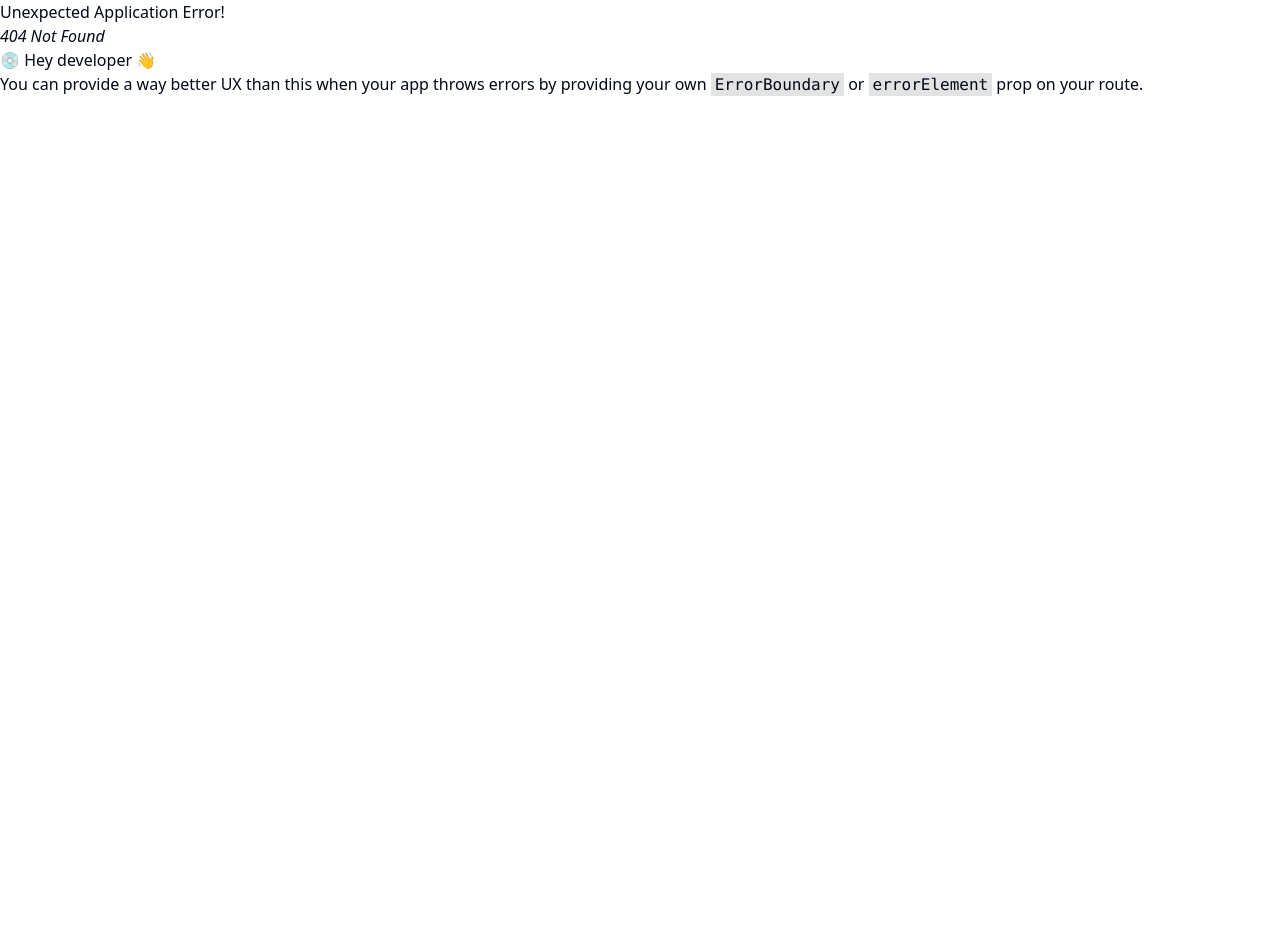
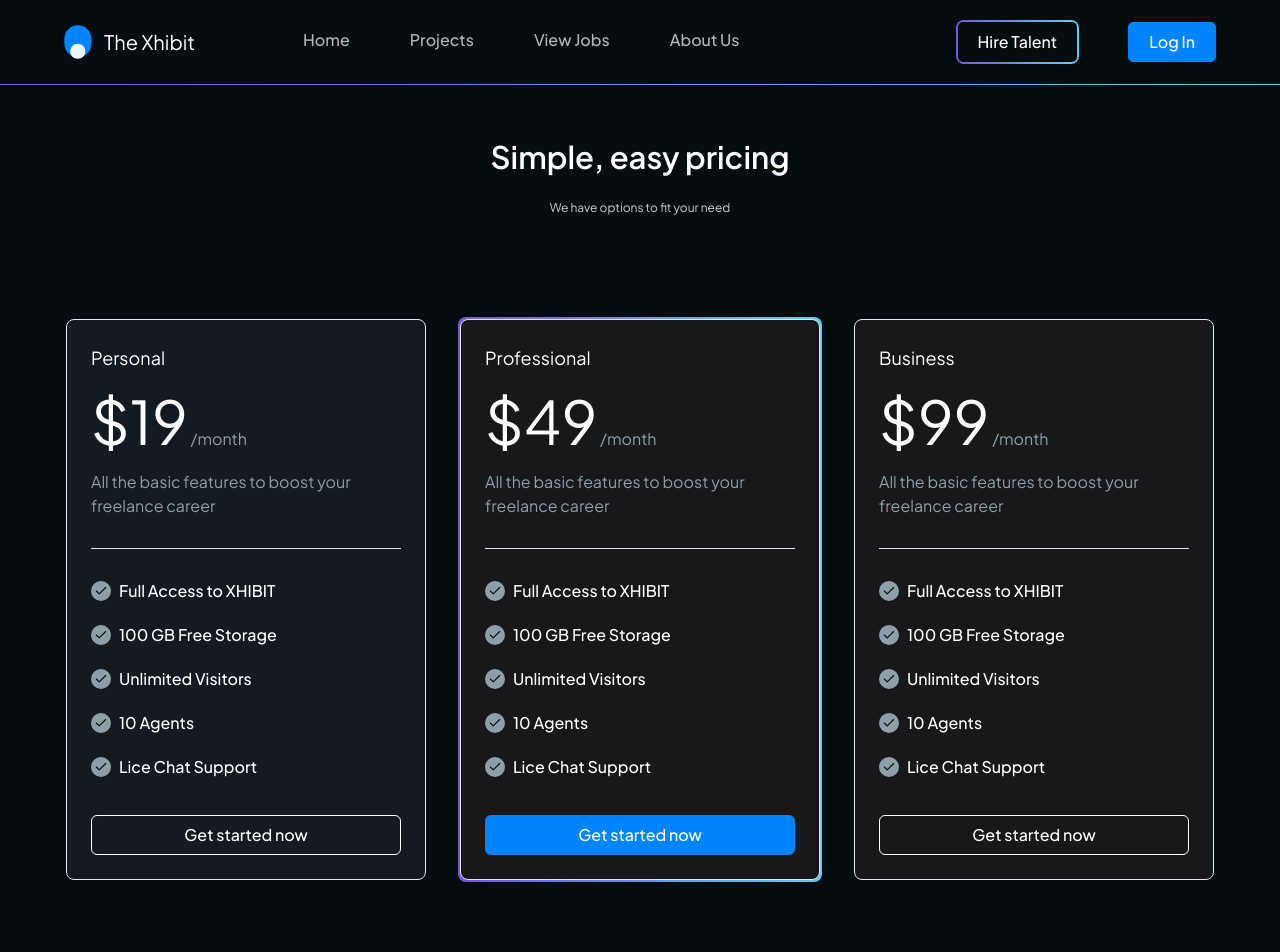
Before and after one commit to phealex/xhibit-social-ui, a React (Vite) app: page /pricing in a window 1280 px wide. Before the commit this address had no page. Shown: the top 952 px of the page. Before the commit the page ends 800 px from the top, so only its background shows below. Built offline with nearby package versions, Linux system fonts and the light colour scheme.

Commit message:
Pricing Ui added

```diff
--- a/src/App.tsx
+++ b/src/App.tsx
@@ -1,21 +1,31 @@
-import { Outlet, RouterProvider, createBrowserRouter } from 'react-router-dom';
-import './App.css'
-import { Footer, Navbar } from '@/components';
-import Home from './pages/home/Home';
-import Projects from './pages/projects/Projects';
-import Jobs from './pages/jobs/Jobs';
-import About from './pages/about/About';
-
-
+import {
+  Outlet,
+  RouterProvider,
+  createBrowserRouter,
+  useLocation,
+} from "react-router-dom";
+import "./App.css";
+import { Footer, Navbar } from "@/components";
+import Home from "./pages/home/Home";
+import Projects from "./pages/projects/Projects";
+import Jobs from "./pages/jobs/Jobs";
+import About from "./pages/about/About";
+import Pricing from "./pages/pricing/Pricing";
+import { useEffect } from "react";
 
 function App() {
   const HomeLayout = () => {
+    const path = useLocation().pathname;
+
+    useEffect(() => {
+      window.scrollTo(0, 0);
+    }, [path]);
     return (
       <div className="">
         <Navbar />
         <Outlet />
         <Footer />
-       </div>
+      </div>
     );
   };
 
@@ -39,7 +49,11 @@ function App() {
         {
           path: "/about",
           element: <About />,
-        }
+        },
+        {
+          path: "/pricing",
+          element: <Pricing />,
+        },
       ],
     },
   ]);
@@ -47,4 +61,4 @@ function App() {
   return <RouterProvider router={router} />;
 }
 
-export default App
+export default App;
--- a/src/constants/index.ts
+++ b/src/constants/index.ts
@@ -624,7 +624,7 @@ export const PricingData: {
       "10 Agents",
       "Lice Chat Support",
     ],
-    bgColor: "[#323C45]/30",
+    bgColor: "rgba(50, 60, 69, 0.30",
     hasBorder: false
   },
   {
@@ -638,7 +638,7 @@ export const PricingData: {
       "10 Agents",
       "Lice Chat Support",
     ],
-    bgColor: "[#18181B]",
+    bgColor: "#18181B",
     hasBorder: true
   },
   {
@@ -652,7 +652,7 @@ export const PricingData: {
       "10 Agents",
       "Lice Chat Support",
     ],
-    bgColor: "[#18181B]",
+    bgColor: "#18181B",
     hasBorder: false
   },
 ]
--- a/src/pages/pricing/Pricing.tsx
+++ b/src/pages/pricing/Pricing.tsx
@@ -1,8 +1,9 @@
-import { Button } from '@/components/ui/button'
-import { Card, CardContent } from '@/components/ui/card'
-import { PricingData } from '@/constants'
-import { CheckIcon } from 'lucide-react'
-import { FC } from 'react'
+import { Button } from "@/components/ui/button";
+import { Card, CardContent } from "@/components/ui/card";
+import { Separator } from "@/components/ui/separator";
+import { PricingData } from "@/constants";
+import { CheckIcon } from "lucide-react";
+import { FC } from "react";
 
 const Pricing: FC = () => {
   return (
@@ -16,15 +17,17 @@ const Pricing: FC = () => {
             We have options to fit your need
           </p>
         </div>
-            <div className="flex flex-col gap-[30px]">
-                {
-                    PricingData.map((data, index) => (
+        <div className="flex flex-col gap-[30px] lg:flex-row">
+          {PricingData.map((data, index) => (
             <div key={index} className="relative p-0.5">
+              {data.hasBorder && (
                 <div className="absolute inset-0 bg-gradient-to-r from-home_border_gradient_color_1 to-home_border_gradient_color_2  rounded-lg"></div>
+              )}
 
-
-                        <Card className={`bg-${data.bgColor} relative`} >
-                            <CardContent className={`flex flex-col gap-[30px] `}>
+              <Card style={{ backgroundColor: data.bgColor}} className={` relative w-full `}>
+                <CardContent
+                  className={`flex flex-col gap-[30px] !p-6  w-full `}
+                >
                   <div className="flex flex-col gap-4">
                     <p className="text-[18px] font-Jakarta font-normal text-white leading-7 ">
                       {data.title}
@@ -39,37 +42,39 @@ const Pricing: FC = () => {
                       {data.desc}
                     </p>
                   </div>
-                                <div className=""></div>
+                  <Separator orientation="horizontal" />
                   <div className="flex flex-col gap-9">
                     <div className="flex flex-col gap-5">
-                                        {
-                                            data.features.map((feature, index) => (
+                      {data.features.map((feature, index) => (
                         <div key={index} className="flex gap-2 items-center">
-                                                  <CheckIcon size={20} className=' text-home_gradient p-3 bg-[#8E9FAA] rounded-full' />
+                          <CheckIcon
+                            size={20}
+                            className=" text-home_gradient p-[3px] bg-[#8E9FAA] rounded-full"
+                          />
                           <p className="text-white font-Jakarta text-[16px] leading-6 font-medium">
                             {feature}
                           </p>
                         </div>
-                                            ))
-                                        }
+                      ))}
                     </div>
-                                  <Button className={` ${
-                                    data.hasBorder ? " bg-primary_blue hover:bg-primary_blue" : " bg-transparent hover:bg-transparent"
-                                  } border border-white hover:border-white text-white font-Jakarta text-[16px] font-medium text-center`}>
+                    <Button
+                      className={` ${
+                        data.hasBorder
+                          ? " bg-primary_blue hover:bg-primary_blue border-hidden hover:border-hidden"
+                          : " bg-transparent hover:bg-transparent"
+                      } border border-white hover:border-white text-white font-Jakarta text-[16px] font-medium text-center`}
+                    >
                       Get started now
                     </Button>
                   </div>
-
                 </CardContent>
               </Card>
             </div>
-                    ))
-                }
-
+          ))}
         </div>
       </div>
     </div>
-  )
-}
+  );
+};
 
-export default Pricing
+export default Pricing;
```
Lines whose indentation alone changed are shown as unchanged.
